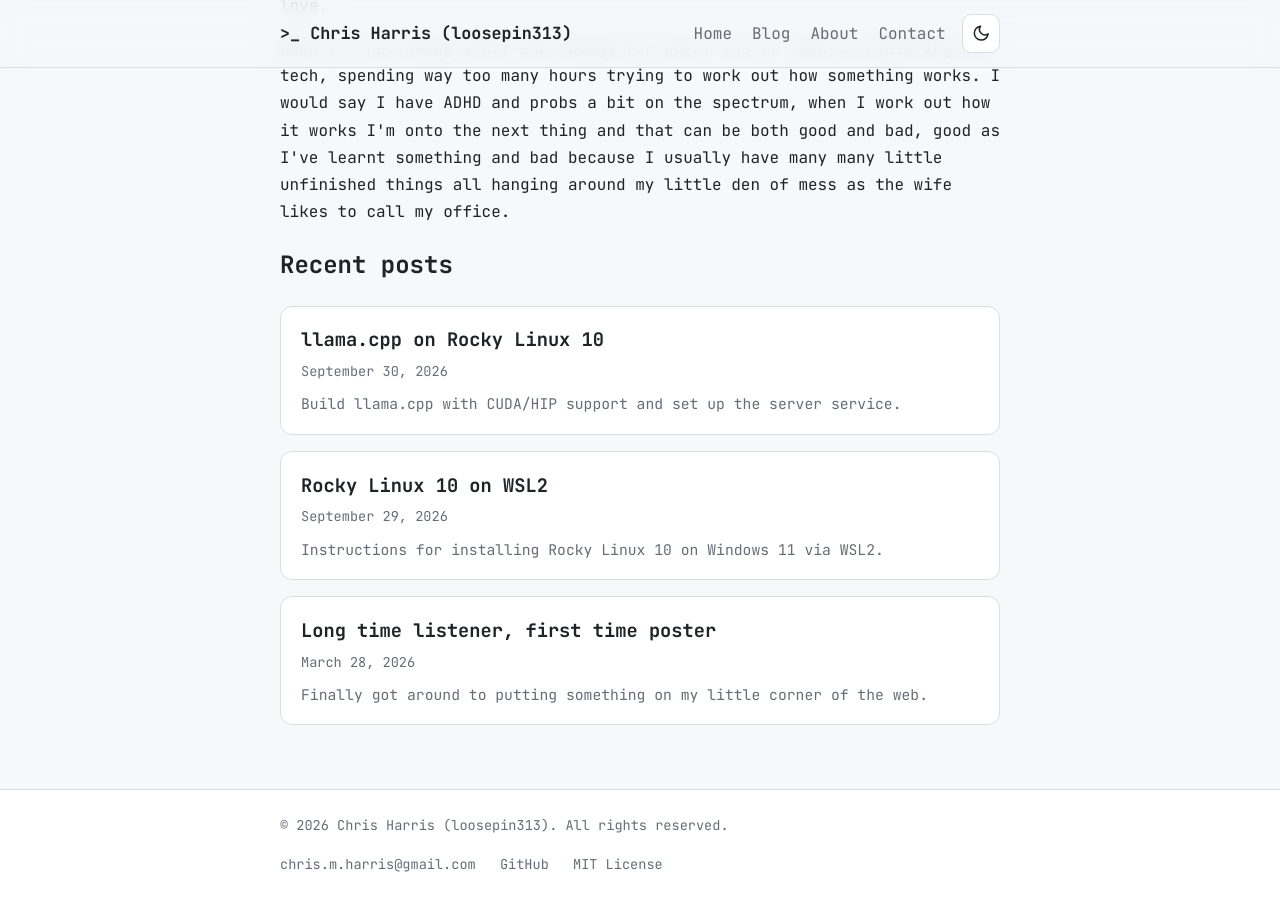
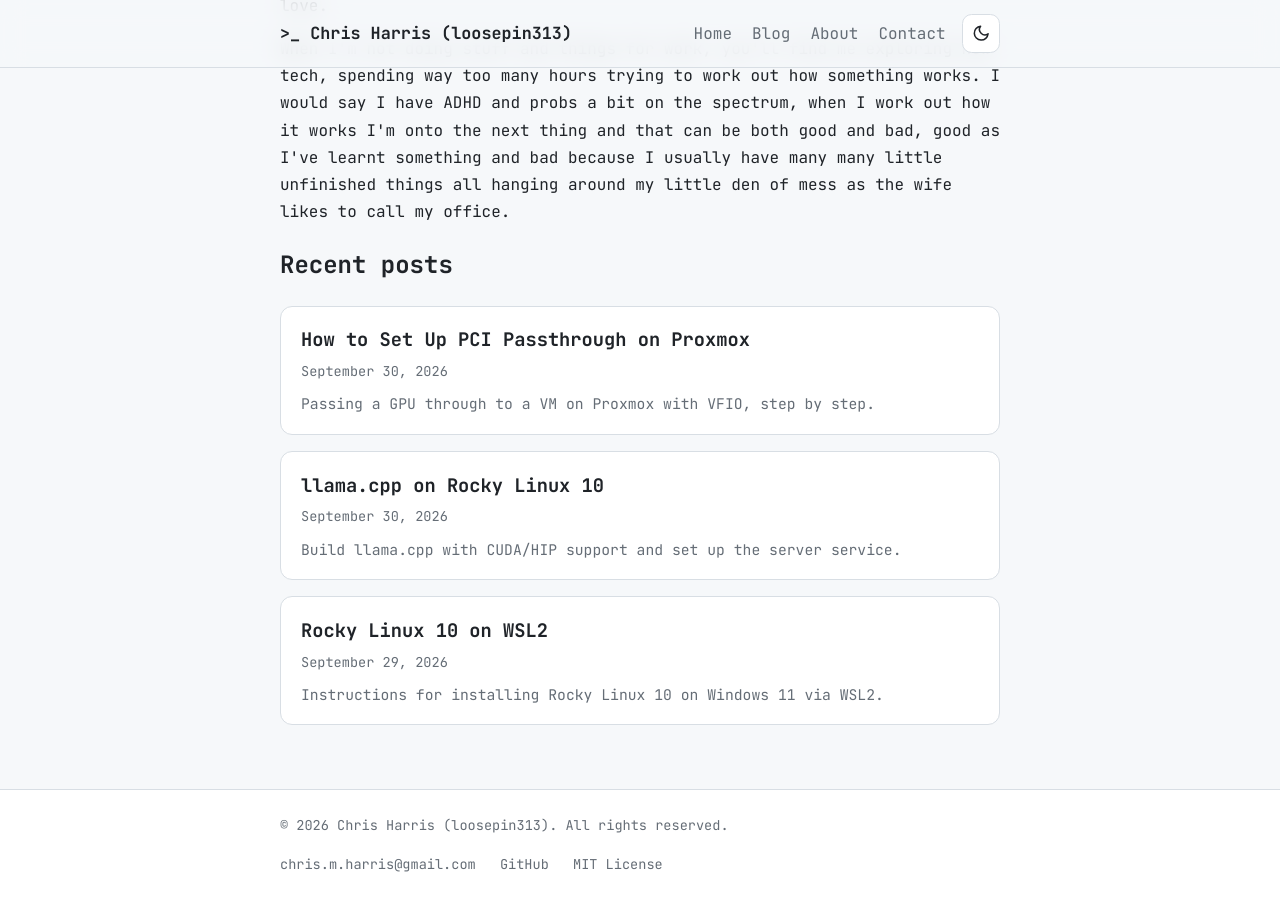
Before and after one commit to loosepin313/loosepin313.github.io, a Jekyll site: the page built from index.md, in a window 1280 px wide and 900 px high, scrolled down 699 px. Built offline with Jekyll 4.4.1, drawn with Linux system fonts in a browser that asks for light colours; part of the change alters nothing that is shown.

Commit message:
Add PCI passthrough on Proxmox post, limit home page to 3 recent posts

````diff
--- /dev/null
+++ b/_posts/2026-09-30-pci-passthrough-on-proxmox.md
@@ -0,0 +1,93 @@
+---
+title: How to Set Up PCI Passthrough on Proxmox
+date: 2026-09-30 12:00:00 +0000
+categories: [linux, proxmox, gpu]
+---
+
+Passing a GPU through to a VM on Proxmox with VFIO, step by step.
+
+## 1. Check IOMMU Support
+
+```bash
+dmesg | grep -e DMAR -e IOMMU
+```
+
+## 2. Edit GRUB (Intel)
+
+```bash
+nano /etc/default/grub
+```
+
+Change to:
+
+```
+GRUB_CMDLINE_LINUX_DEFAULT="quiet intel_iommu=on iommu=pt"
+```
+
+For AMD, use `amd_iommu=on` instead. Then:
+
+```bash
+update-grub
+```
+
+## 3. Add VFIO Modules
+
+```bash
+nano /etc/modules
+```
+
+Add these lines:
+
+```
+vfio
+vfio_iommu_type1
+vfio_pci
+vfio_virqfd
+```
+
+## 4. Blacklist GPU Drivers
+
+```bash
+echo "blacklist nouveau" >> /etc/modprobe.d/blacklist-gpu.conf
+echo "blacklist nvidia" >> /etc/modprobe.d/blacklist-gpu.conf
+echo "blacklist radeon" >> /etc/modprobe.d/blacklist-gpu.conf
+
+update-initramfs -u
+reboot
+```
+
+## 5. Find GPU PCI IDs
+
+```bash
+lspci -nn | grep -i nvidia
+```
+
+Note the IDs in brackets, e.g. `[10de:1b80]`.
+
+## 6. Bind to VFIO
+
+```bash
+echo "options vfio-pci ids=10de:XXXX,10de:XXXX" > /etc/modprobe.d/vfio.conf
+update-initramfs -u
+reboot
+```
+
+Your GPU + its audio device should be alone in their IOMMU group.
+
+## 7. Verify VFIO Is Bound
+
+```bash
+lspci -nnk | grep -A 3 nvidia
+```
+
+Should show: `Kernel driver in use: vfio-pci`
+
+## 8. NVIDIA Code 43 Fix (VM Config)
+
+Add to the VM config:
+
+```
+args: -cpu 'host,hidden=1,flags=+pcid'
+```
+
+> **Note:** Replace the PCI IDs with your card's actual values.
--- a/index.md
+++ b/index.md
@@ -25,7 +25,7 @@ title: Home
     {% if site.posts.size == 0 %}
         <p class="meta">Nothing published yet — check back soon.</p>
     {% endif %}
-    {% for post in site.posts limit: 5 %}
+    {% for post in site.posts limit: 3 %}
         <a class="post-card" href="{{ post.url }}">
             <h3>{{ post.title }}</h3>
             <span class="meta">{{ post.date | date: "%B %-d, %Y" }}</span>
````
